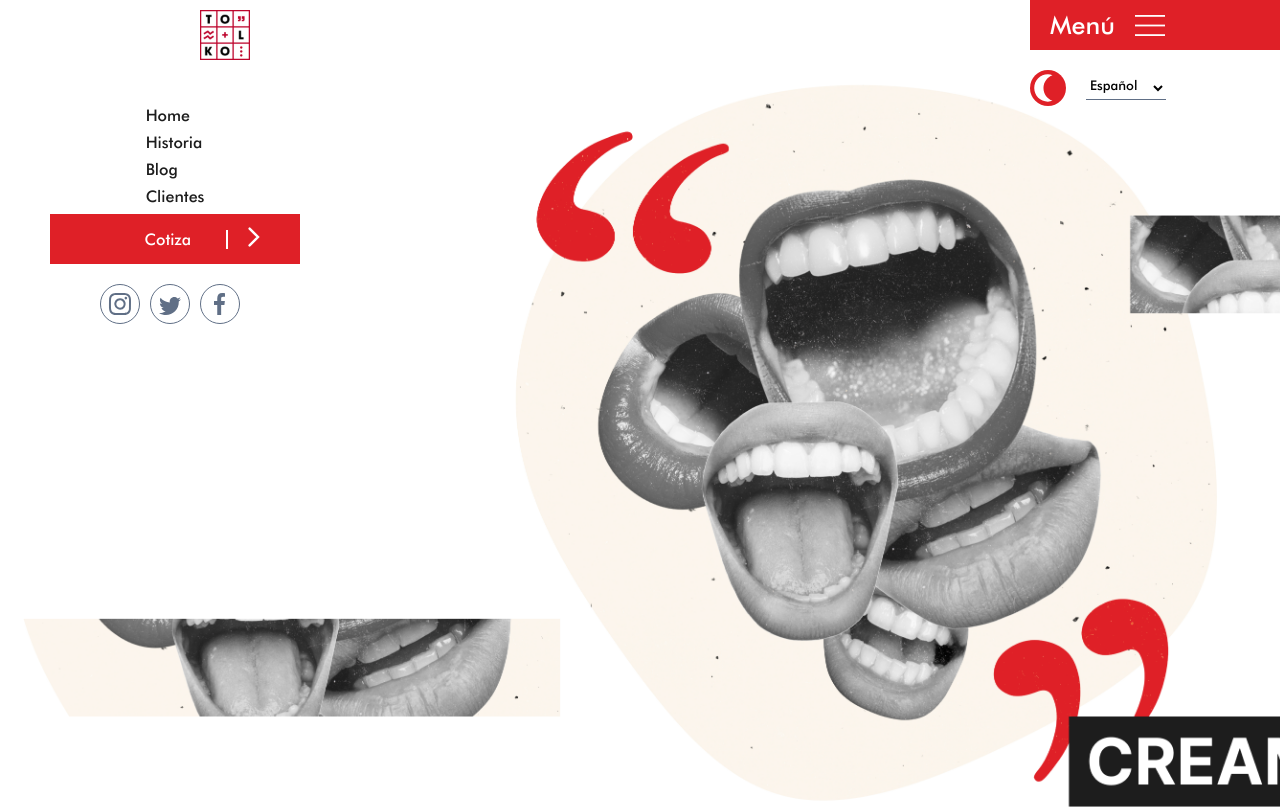
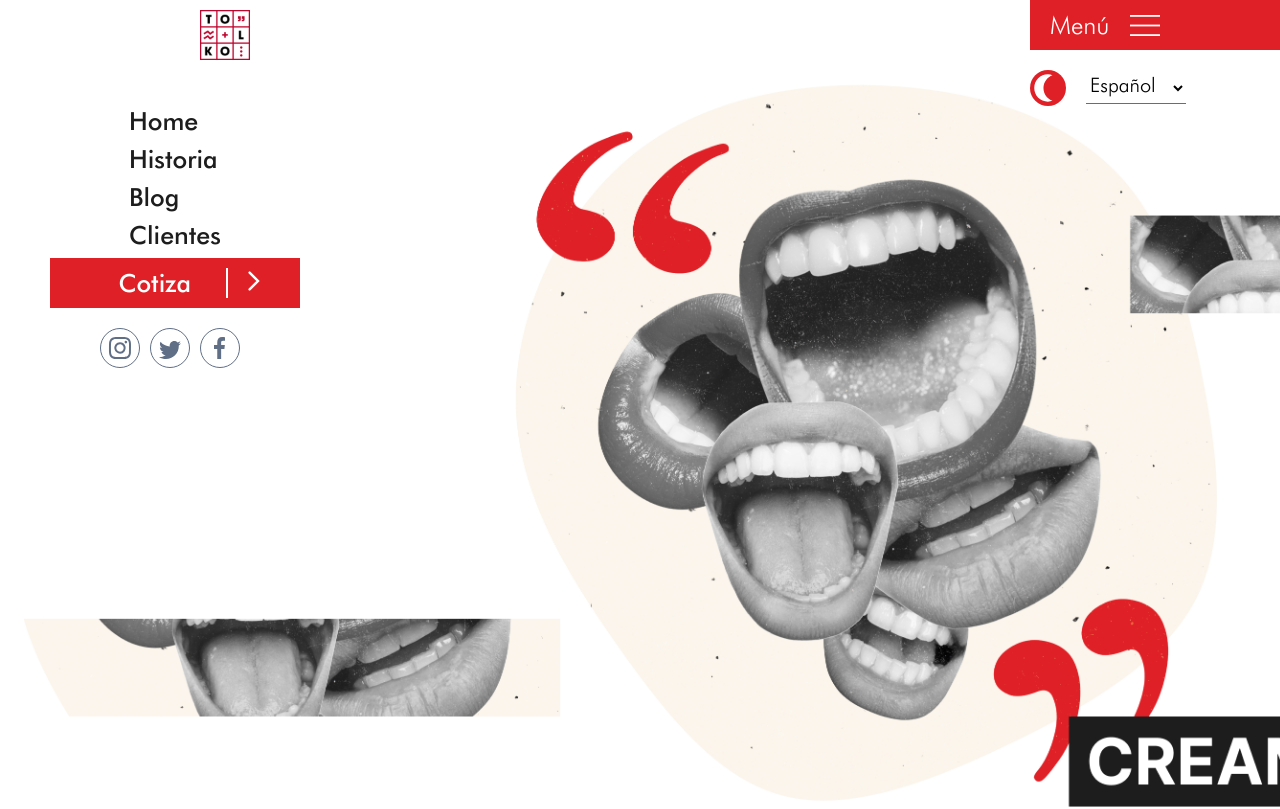
Before and after one commit to msandovalv2022/tolko, a React (Create React App) app: page / in a window 1280 px wide. Shown: the top 809 px of the page. Built offline with nearby package versions, Linux system fonts and the light colour scheme.

Commit message:
FIX: Se corrigen los tipos y tamaños de fuentes de los elementos

```diff
--- a/src/components/footer.jsx
+++ b/src/components/footer.jsx
@@ -33,7 +33,7 @@ const Footer = () => {
               <Link link="#" text="Project manager" />
             </li>
             <li>
-              <Link link="#" text="AudioVisual" />
+              <Link link="#" text="Audiovisual" />
             </li>
           </ul>
         </div>
--- /dev/null
+++ b/src/styles/base/_fonts.scss
@@ -0,0 +1,18 @@
+@font-face {
+    font-family: futura;
+    src: url('../../assets/font/futura medium bt.ttf');
+}
+
+@font-face {
+    font-family: futuraLight;
+    src: url('../../assets/font/futura light bt.ttf');
+}
+
+@font-face {
+    font-family: futuraBold;
+    src: url('../../assets/font/Futura Bold font.ttf');
+}
+
+$futura: futura;
+$futuraLight: futuraLight;
+$futuraBold: futuraBold;
--- a/src/styles/base/_reset.scss
+++ b/src/styles/base/_reset.scss
@@ -1,10 +1,6 @@
-@font-face {
-    font-family: futura;
-    src: url('../../assets/font/futura medium bt.ttf');
-}
 *{
     margin: 0;
     padding: 0;
     overflow-x: hidden;
-    font-family: futura;
+    font-family: $futura;
 }
--- a/src/styles/layout/_footer.scss
+++ b/src/styles/layout/_footer.scss
@@ -1,59 +1,68 @@
-.footer{
-    a{
+.footer {
+  a {
     color: $white;
+    font-size: 25px;
+    font-family: $futuraLight;
+  }
+  p {
+    font-size: 30px;
   }
   padding: 50px;
-    &__firstPart{
+  &__firstPart {
     display: flex;
     flex-wrap: wrap;
     justify-content: space-evenly;
     align-items: flex-start;
 
-        &--social{
-            p{
+    &--social {
+      p {
         border-bottom: solid 1px $white;
         padding-bottom: 8px;
         margin-bottom: 8px;
       }
-            ul{
-                li{
+      ul {
+        li {
           margin-bottom: 5px;
         }
       }
     }
 
-        &--bolsaTrabajo{
-            p{
+    &--bolsaTrabajo {
+      p {
         border-bottom: solid 1px $white;
         padding-bottom: 8px;
         margin-bottom: 8px;
       }
-            ul{
-                li{
+      ul {
+        li {
           margin-bottom: 5px;
         }
       }
     }
 
-        &--googleMap{
-            img{
+    &--googleMap {
+      img {
         height: 50;
       }
     }
   }
-    &__secondPart{
+  &__secondPart {
     border-top: solid 1px $white;
     padding-top: 20px;
     margin-top: 20px;
-        ul{
+    ul {
       display: flex;
       justify-content: center;
       align-items: flex-end;
-            li{
+      li {
         margin-right: 20px;
         padding-right: 10px;
         border-right: solid 1px $white;
+        a, p {
+          font-size: 20px;
+          font-family: $futuraLight;
         }
       }
     }
   }
+}
--- a/src/styles/layout/_navbar.scss
+++ b/src/styles/layout/_navbar.scss
@@ -25,6 +25,8 @@
         margin-right: 20px;
         margin-left: 20px;
         cursor: pointer;
+        font-family: futuraLight;
+        font-size: 25px;
       }
       img {
         max-width: 30px;
@@ -46,7 +48,14 @@
         border: none;
         border-bottom: solid 1px $grey2;
         padding-bottom: 5px;
-        width: 80px;
+        width: 100px;
+        font-family: futuraLight;
+        font-size: 20px;
+        option{
+          span{
+            font-family: futuraLight;
+          }
+        }
       }
     }
   }
--- a/src/styles/layout/_sidebar.scss
+++ b/src/styles/layout/_sidebar.scss
@@ -14,6 +14,8 @@
                     margin-bottom: 8px;
                     a{
                         color: $black;
+                        font-family: $futura;
+                        font-size: 25px;
                     }
                 }
             }
@@ -32,6 +34,7 @@
                 color: $white;
                 border-right: solid 2px $white;
                 padding-right: 35px;
+                font-size: 25px;
             }
             img{
                 height: 20px;
--- a/src/styles/styles.scss
+++ b/src/styles/styles.scss
@@ -1,8 +1,9 @@
 //Base
+@import 'base/fonts';
+@import 'base/colors';
 @import 'base/reset';
 
 //Utilities
-@import 'utilities/colorVariables';
 @import 'utilities/colorTexts';
 @import 'utilities/backgrounds';
 @import 'utilities/specialFeatures';
--- a/src/styles/views/_index.scss
+++ b/src/styles/views/_index.scss
@@ -9,7 +9,27 @@
   -o-background-size: cover;
   background-size: cover;
 }
+
+.historia {
+  display: flex;
+  flex-direction: column;
+  justify-content: center;
+  align-items: center;
+  padding: 50px;
+  h3 {
+    font-size: 35px;
+    padding-left: 500px;
+    padding-right: 500px;
+  }
+  img {
+    height: 500px;
+  }
+}
+
 .logros {
+  h2{
+    font-size: 35px;
+  }
   &__line {
     display: flex;
     justify-content: center;
@@ -47,18 +67,3 @@
     }
   }
 }
-.historia {
-  display: flex;
-  flex-direction: column;
-  justify-content: center;
-  align-items: center;
-  padding: 50px;
-  h3 {
-    font-size: 35px;
-    padding-left: 500px;
-    padding-right: 500px;
-  }
-  img {
-    height: 500px;
-  }
-}
```
Also changed, not shown: src/styles/base/_colors.scss (renamed from src/styles/utilities/_colorVariables.scss). Lines whose indentation alone changed are shown as unchanged.
